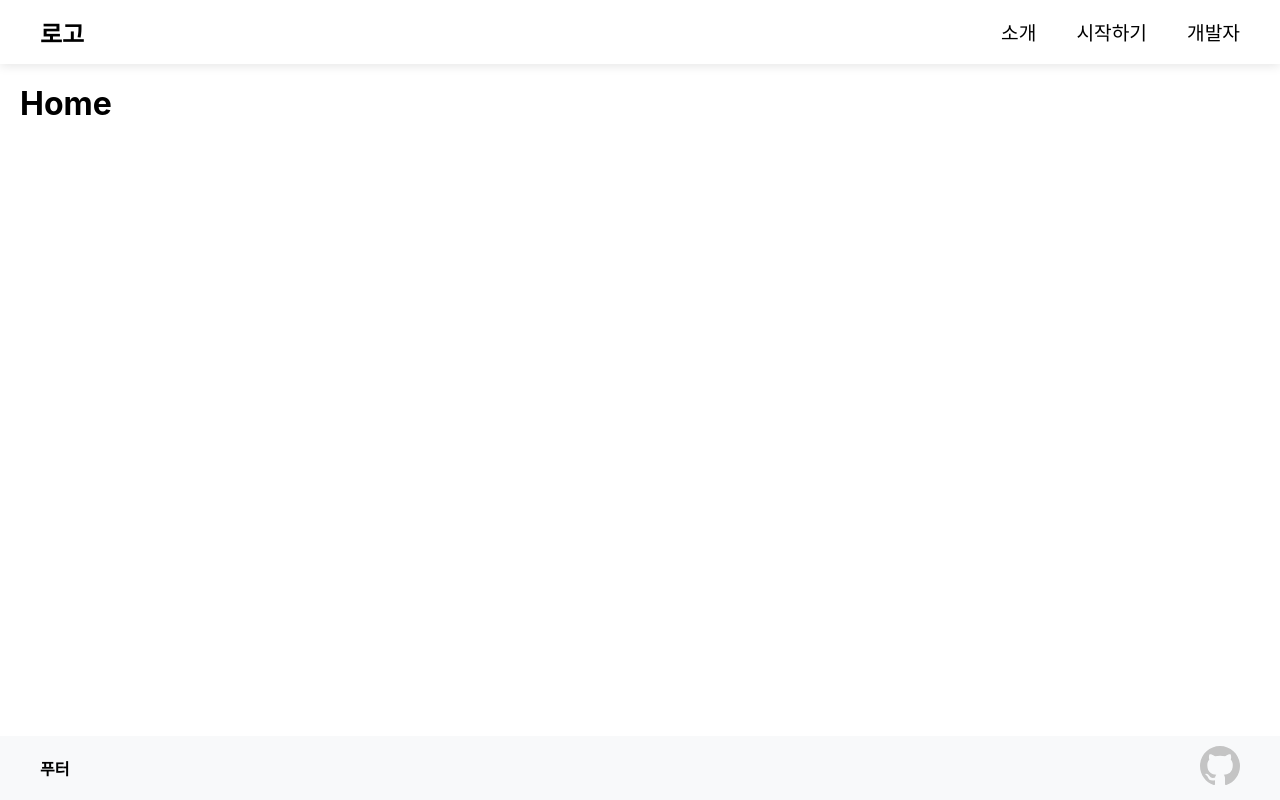
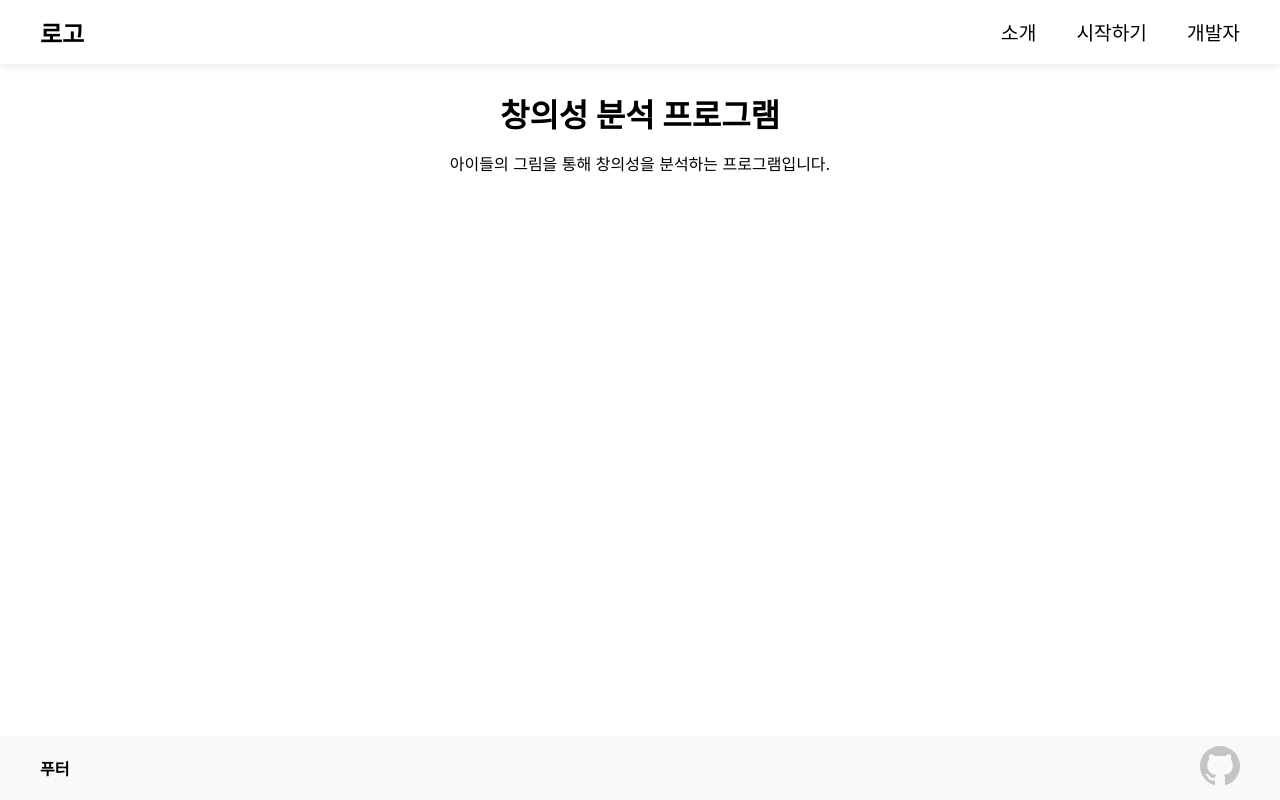
Before and after one commit to limhuijin/Painting_Creativity_React, a React (Vite) app: page / in a window 1280 px wide. Built offline with nearby package versions, Linux system fonts and the light colour scheme.

Commit message:
메인 페이지 구성

```diff
--- a/src/pages/Home.jsx
+++ b/src/pages/Home.jsx
@@ -1,6 +1,9 @@
 import styled from "styled-components";
 
-const Style = styled.div``;
+const Style = styled.div`
+  text-align: center;
+  line-height: 2;
+`;
 
 /*
 // 세로모드 모바일
@@ -15,7 +18,8 @@ const Style = styled.div``;
 const Home = () => {
   return (
     <Style>
-      <h1>Home</h1>
+      <h1>창의성 분석 프로그램</h1>
+      <p>아이들의 그림을 통해 창의성을 분석하는 프로그램입니다.</p>
     </Style>
   );
 };
```
